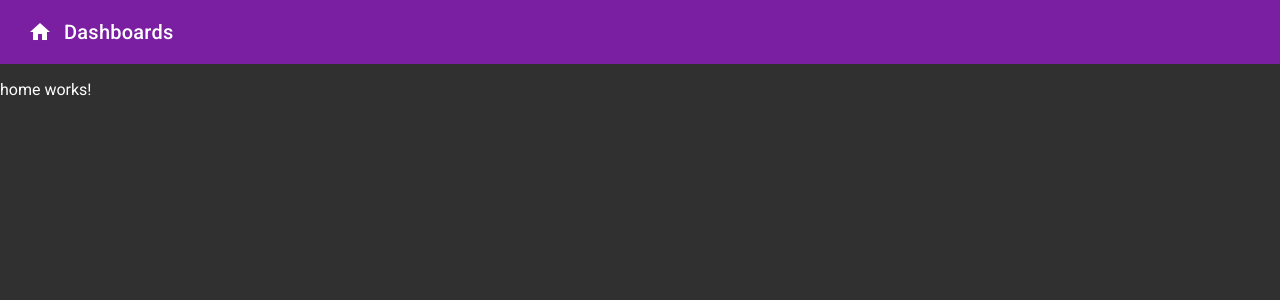
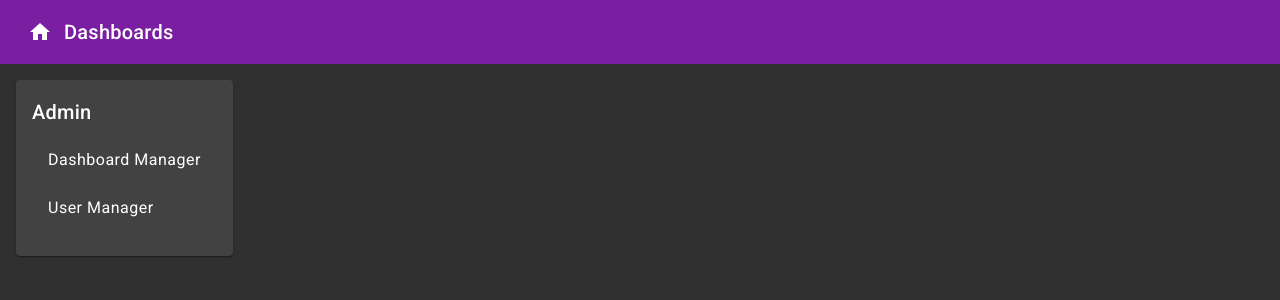
Before and after one commit to wilbertwaller/dashboards, an Angular app: page / in a window 1280 px wide. Shown: the top 300 px of the page. Built offline with nearby package versions, Linux system fonts and the light colour scheme.

Commit message:
Add routes to home page

```diff
--- a/src/app/home/home.component.css
+++ b/src/app/home/home.component.css
@@ -0,0 +1,5 @@
+.content {
+  display: flex;
+  gap: 1rem;
+  padding: 1rem;
+}
--- a/src/app/home/home.component.html
+++ b/src/app/home/home.component.html
@@ -1,2 +1,14 @@
 <app-navbar></app-navbar>
-<p>home works!</p>
+
+<div class="content">
+  <mat-card *ngFor="let group of groups">
+    <mat-card-header><mat-card-title>{{ group.name }}</mat-card-title></mat-card-header>
+    <mat-card-content>
+      <mat-list>
+        <a mat-list-item *ngFor="let route of group.paths" [routerLink]="route.path" style="cursor: pointer;">
+          {{ route.title }}
+        </a>
+      </mat-list>
+    </mat-card-content>
+  </mat-card>
+</div>
--- a/src/app/home/home.component.ts
+++ b/src/app/home/home.component.ts
@@ -1,11 +1,33 @@
-import { Component } from "@angular/core";
+import { Component, OnInit } from "@angular/core";
 import { NavbarComponent } from "../navbar/navbar.component";
+import { MatCardModule } from '@angular/material/card';
+import { MatListModule } from '@angular/material/list';
+import { Route, Router, RouterModule } from "@angular/router";
+import { pick } from 'lodash';
+import { CommonModule } from "@angular/common";
 
 @Component({
   selector: 'app-home',
   standalone: true,
-  imports: [NavbarComponent],
+  imports: [CommonModule, MatCardModule, MatListModule, NavbarComponent, RouterModule],
   templateUrl: './home.component.html',
   styleUrl: './home.component.css'
 })
-export class HomeComponent {}
+export class HomeComponent implements OnInit {
+  groups: { name: string; paths: Route[] }[] = [];
+
+  constructor(private router: Router) {}
+
+  ngOnInit(): void {
+    const groupMap = this.router.config.reduce((map, route) => {
+      const key = route?.data?.['group'];
+      if (key) {
+        const routes = map.get(key) ?? [];
+        routes.push(pick(route, ['path', 'title']));
+        map.set(key, routes);
+      }
+      return map;
+    }, new Map<string, Route[]>());
+    this.groups = Array.from(groupMap, ([name, paths]) => ({ name, paths }));
+  }
+}
```
